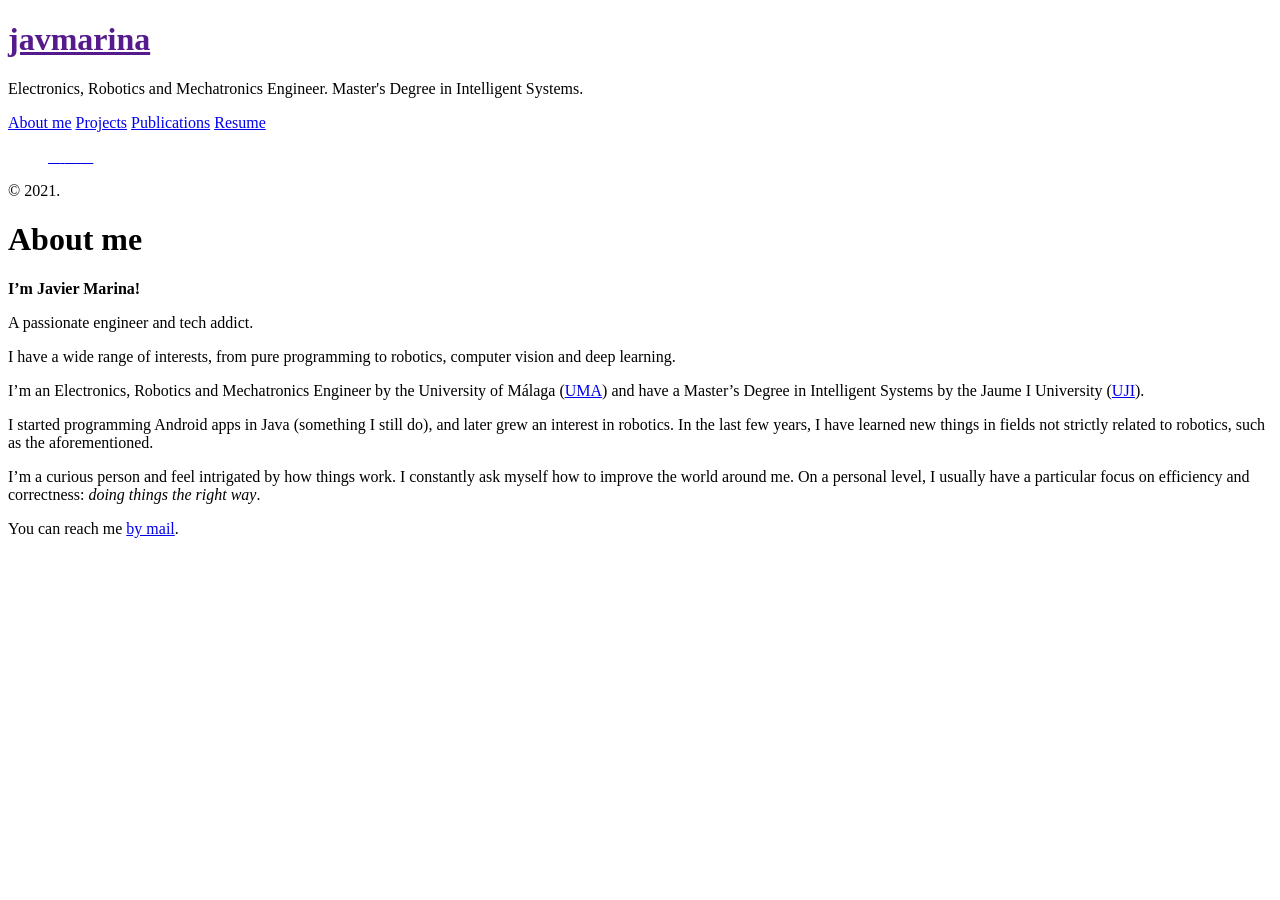
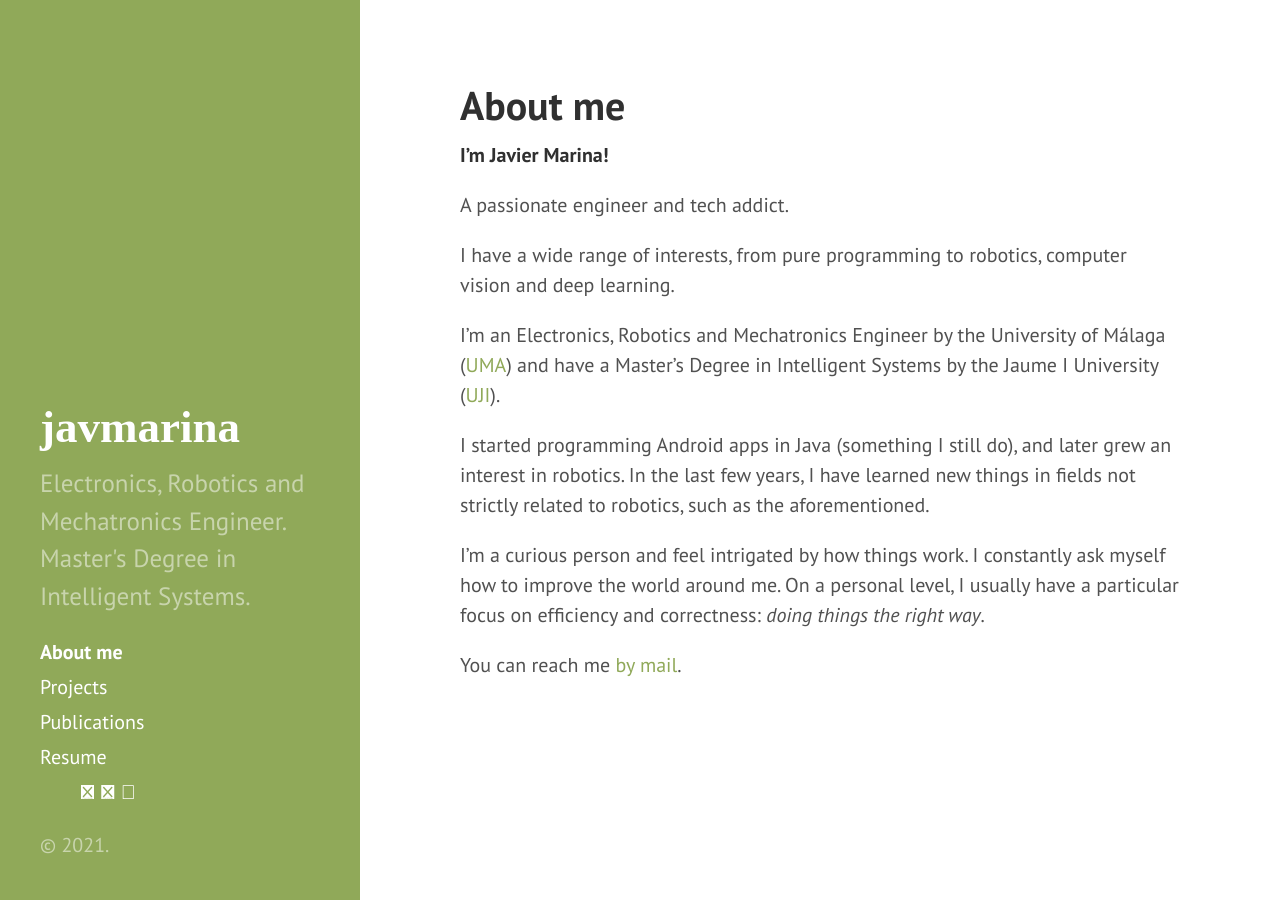
Before and after one commit to javmarina/javmarina.github.io, a Jekyll site: the page built from about.md, in a window 1280 px wide. Built offline with Jekyll 4.4.1, drawn with Linux system fonts in a browser that asks for light colours.

Commit message:
Use leading slash

```diff
--- a/_includes/head.html
+++ b/_includes/head.html
@@ -15,9 +15,9 @@
   </title>
 
   <!-- CSS -->
-  <link rel="stylesheet" href="{{ site.baseurl }}public/css/poole.css">
-  <link rel="stylesheet" href="{{ site.baseurl }}public/css/syntax.css">
-  <link rel="stylesheet" href="{{ site.baseurl }}public/css/hyde.css">
+  <link rel="stylesheet" href="{{ site.baseurl }}/public/css/poole.css">
+  <link rel="stylesheet" href="{{ site.baseurl }}/public/css/syntax.css">
+  <link rel="stylesheet" href="{{ site.baseurl }}/public/css/hyde.css">
   <link rel="stylesheet" href="https://fonts.googleapis.com/css?family=PT+Sans:400,400italic,700">
 
   <!-- Icons -->
--- a/index.html
+++ b/index.html
@@ -4,7 +4,7 @@
 ---
 
 <script>
-window.location.href = {{ site.baseurl }}about/;
+window.location.href = {{ site.baseurl }}/about/;
 </script>
 
 <div class="posts">
```
